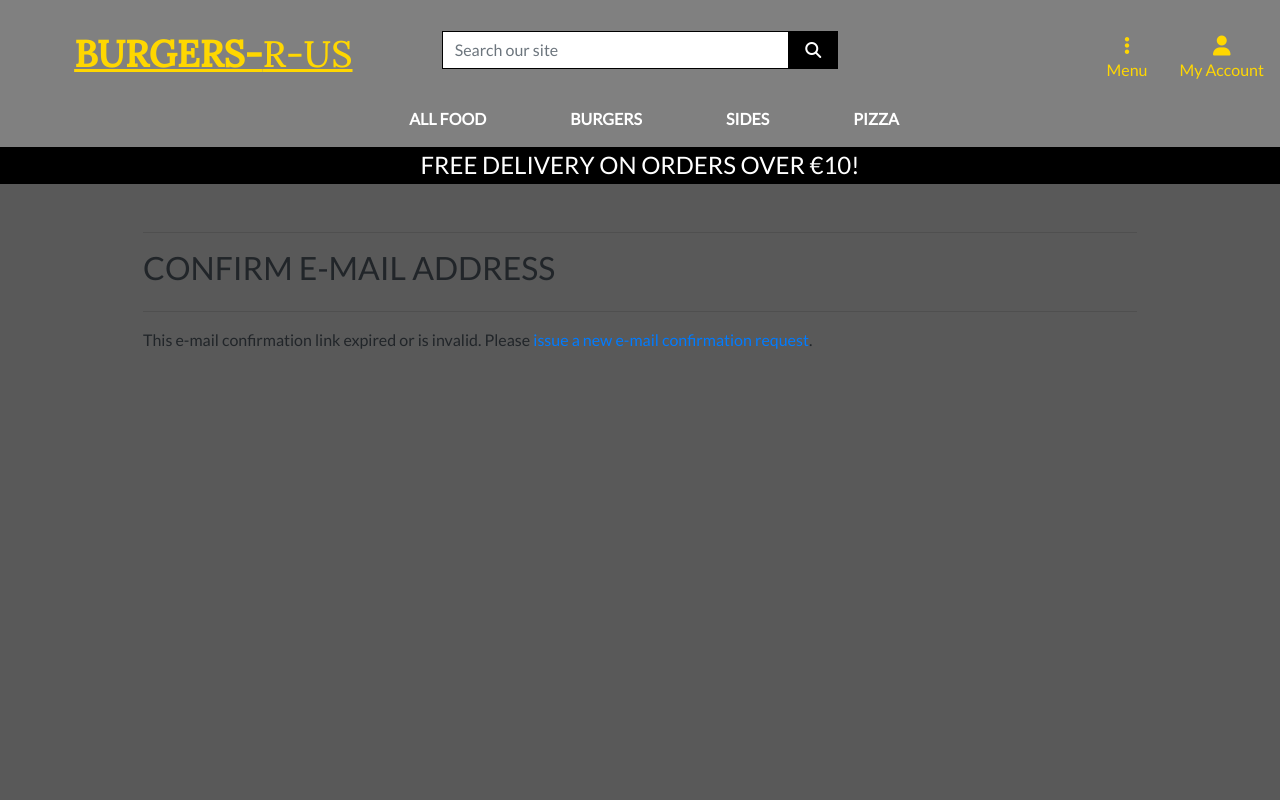
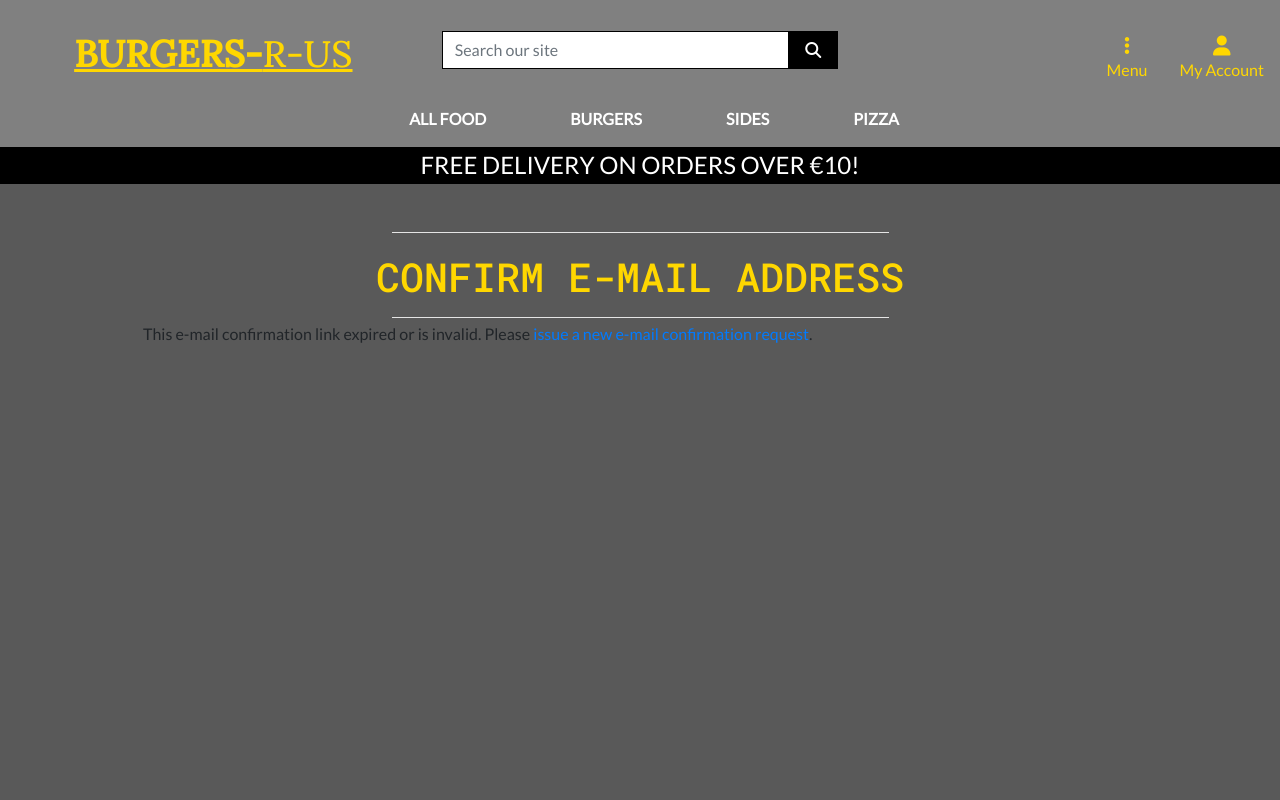
Before and after one commit to seanj06/Burgers-R-Us-P5, a Django app: a page that uses templates/allauth/account/email_confirm.html in a window 1280 px wide. Run offline with Django 3.2, Linux system fonts and the light colour scheme; some libraries are stand-ins or nearby versions.

Commit message:
Add custom styling to email confirmation template

```diff
--- a/templates/allauth/account/email_confirm.html
+++ b/templates/allauth/account/email_confirm.html
@@ -7,19 +7,19 @@
 
 
 {% block inner_content %}
-<hr>
-<h2 class="logo-font mb-4">{% trans "Confirm E-mail Address" %}</h2>
-<hr>
+<hr class="w-50 mb-1 rule">
+<h2 class="logo-font pt-3 header-text text-center">{% trans "Confirm E-mail Address" %}</h2>
+<hr class="w-50 mb-1 rule">
 
 {% if confirmation %}
 
 {% user_display confirmation.email_address.user as user_display %}
 
-<p>{% blocktrans with confirmation.email_address.email as email %}Please confirm that <a href="mailto:{{ email }}">{{ email }}</a> is an e-mail address for user {{ user_display }}.{% endblocktrans %}</p>
+<p class="text-white mt-2">{% blocktrans with confirmation.email_address.email as email %}Please confirm that <a href="mailto:{{ email }}">{{ email }}</a> is an e-mail address for user {{ user_display }}.{% endblocktrans %}</p>
 
 <form method="post" action="{% url 'account_confirm_email' confirmation.key %}">
 {% csrf_token %}
-    <button type="submit">{% trans 'Confirm' %}</button>
+    <button type="submit" class="btn btn-success text-center">{% trans 'Confirm' %}</button>
 </form>
 
 {% else %}
```
